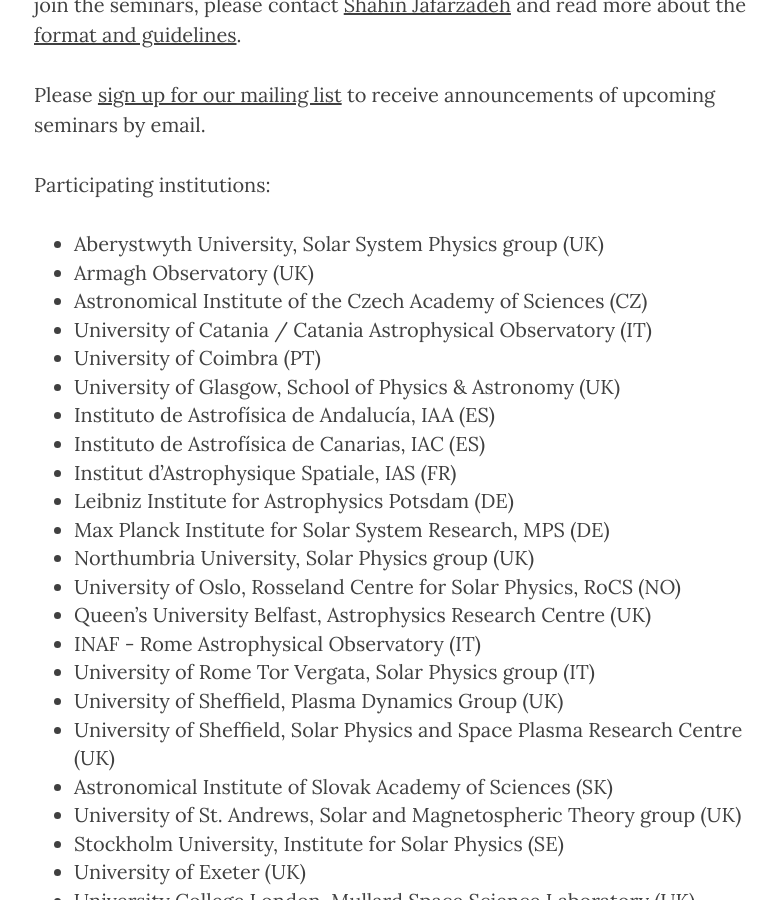
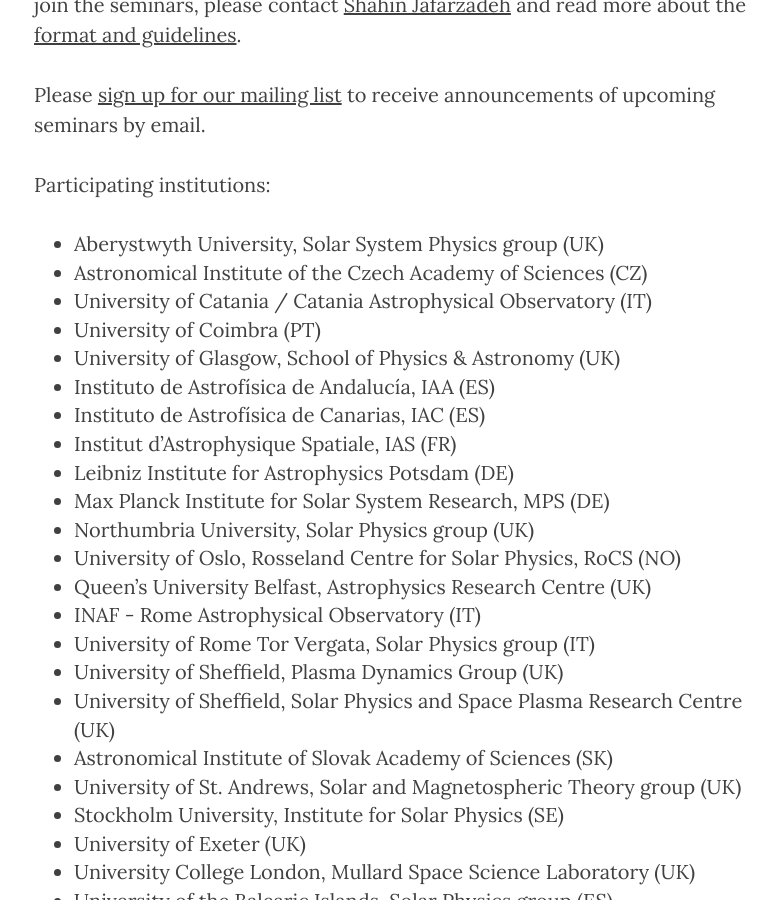
Before and after one commit to ITA-Solar/espos, a Jekyll site: the page built from about.md, in a window 1280 px wide and 900 px high, scrolled down 782 px. Shown: the whole window, without its empty margins (231-1007 px from the left). Built offline with Jekyll 4.4.1, drawn with Linux system fonts in a browser that asks for light colours; nearby versions of some CDN libraries.

Commit message:
Update about.md

```diff
--- a/about.md
+++ b/about.md
@@ -14,7 +14,6 @@
 Participating institutions:
 
 * Aberystwyth University, Solar System Physics group (UK)
-* Armagh Observatory (UK)
 * Astronomical Institute of the Czech Academy of Sciences (CZ)
 * University of Catania / Catania Astrophysical Observatory (IT)
 * University of Coimbra (PT)
```
